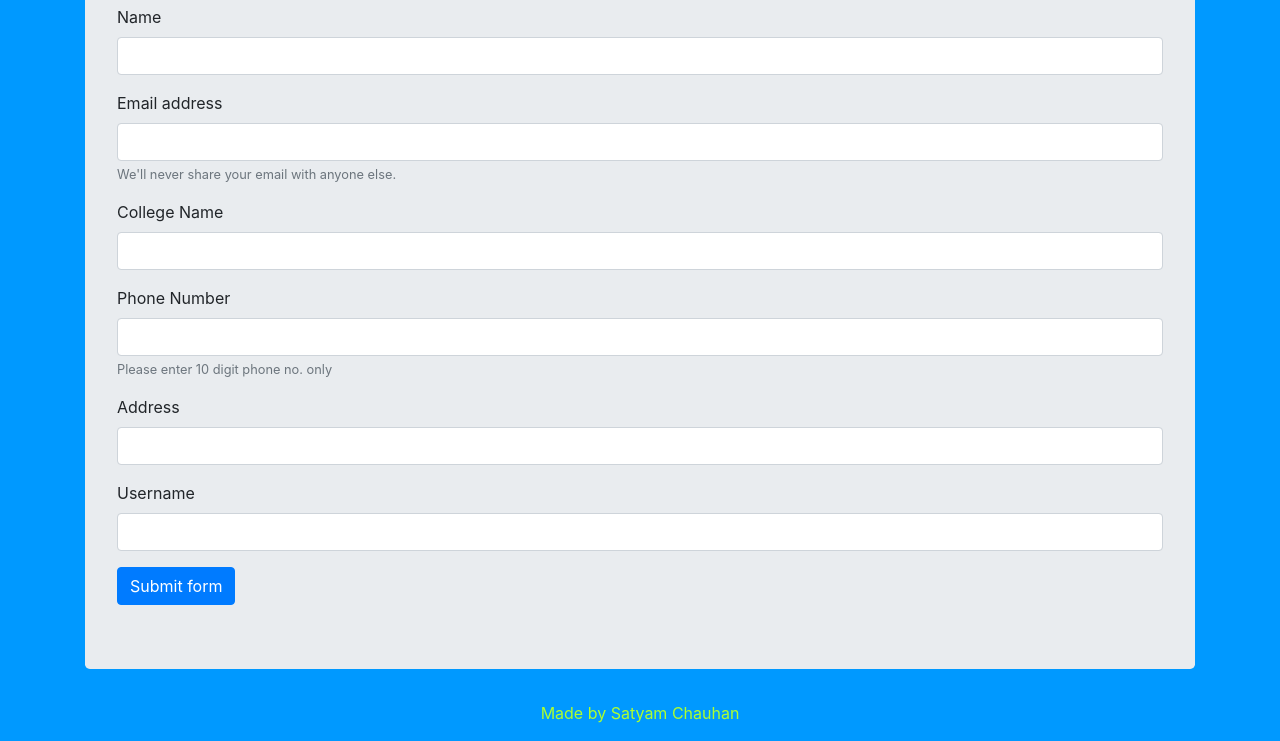
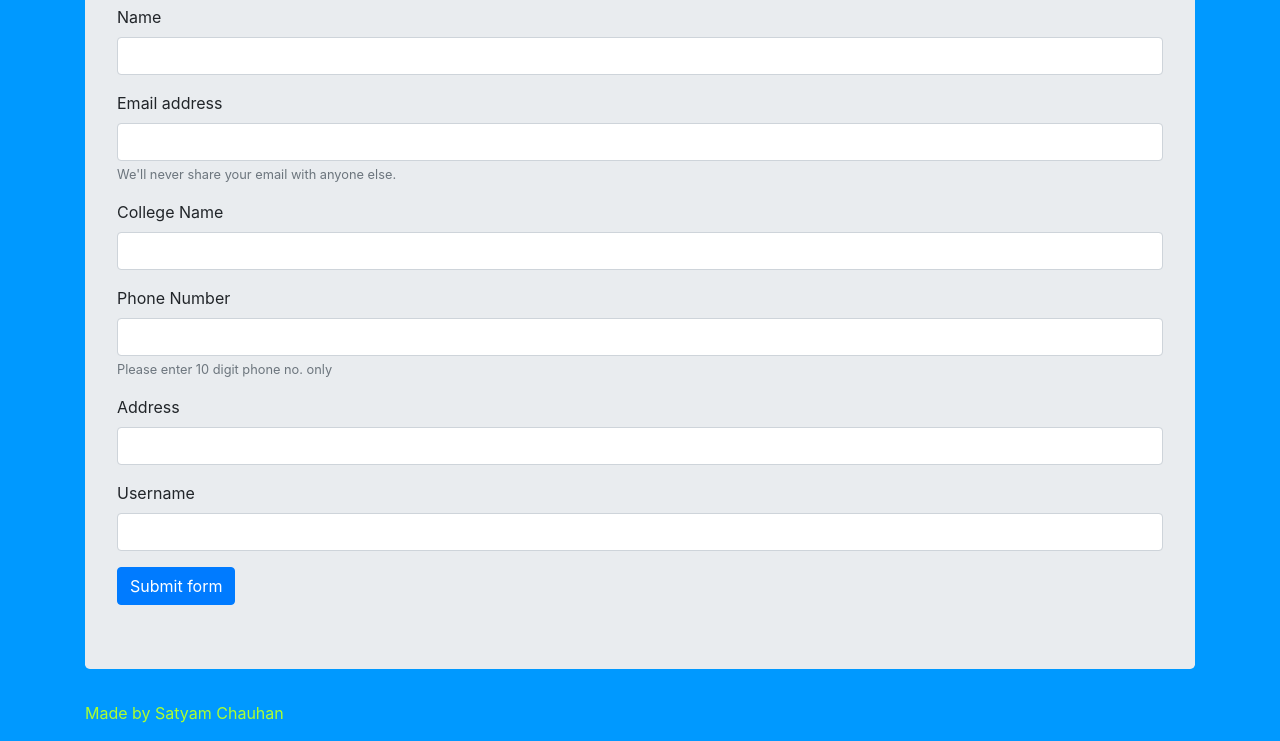
Before and after one commit to satyam78622/sample_page, a plain HTML site: page index.html in a window 1280 px wide. Shown: the part 240-981 px from the top of the page. Drawn offline with nearby package versions, Linux system fonts and the light colour scheme.

Commit message:
git -f push origin master

```diff
--- a/index.html
+++ b/index.html
@@ -67,7 +67,7 @@
 </form>
 </div>
 <footer>
- <center> <p>Made by Satyam Chauhan</p> </center>
+ <p>Made by Satyam Chauhan</p>
   <!-- Replace XYZ with your name -->
 </footer>
 </div>
@@ -100,8 +100,8 @@
           });
         }, false);
       })();
-      </script>
-      <script>
+
+
         //Get the button
         var mybutton = document.getElementById("myBtn");
 
```
